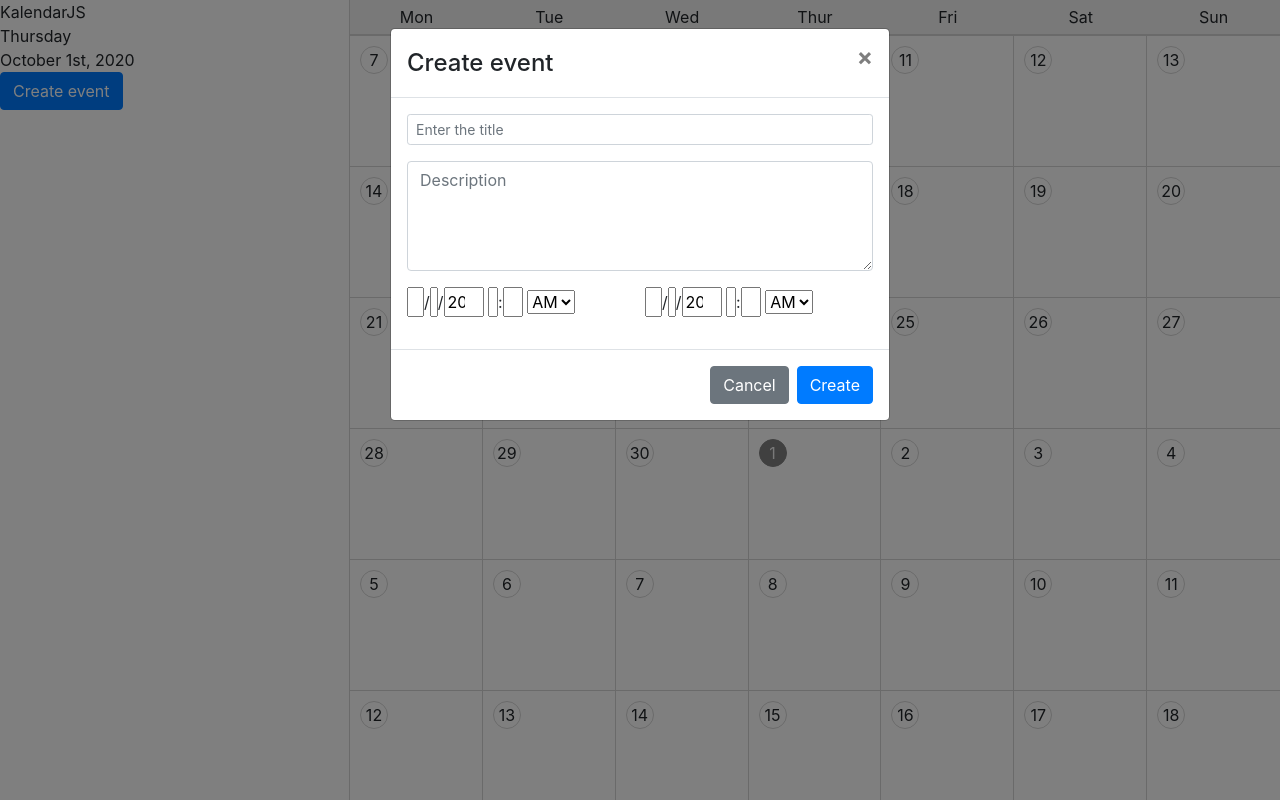
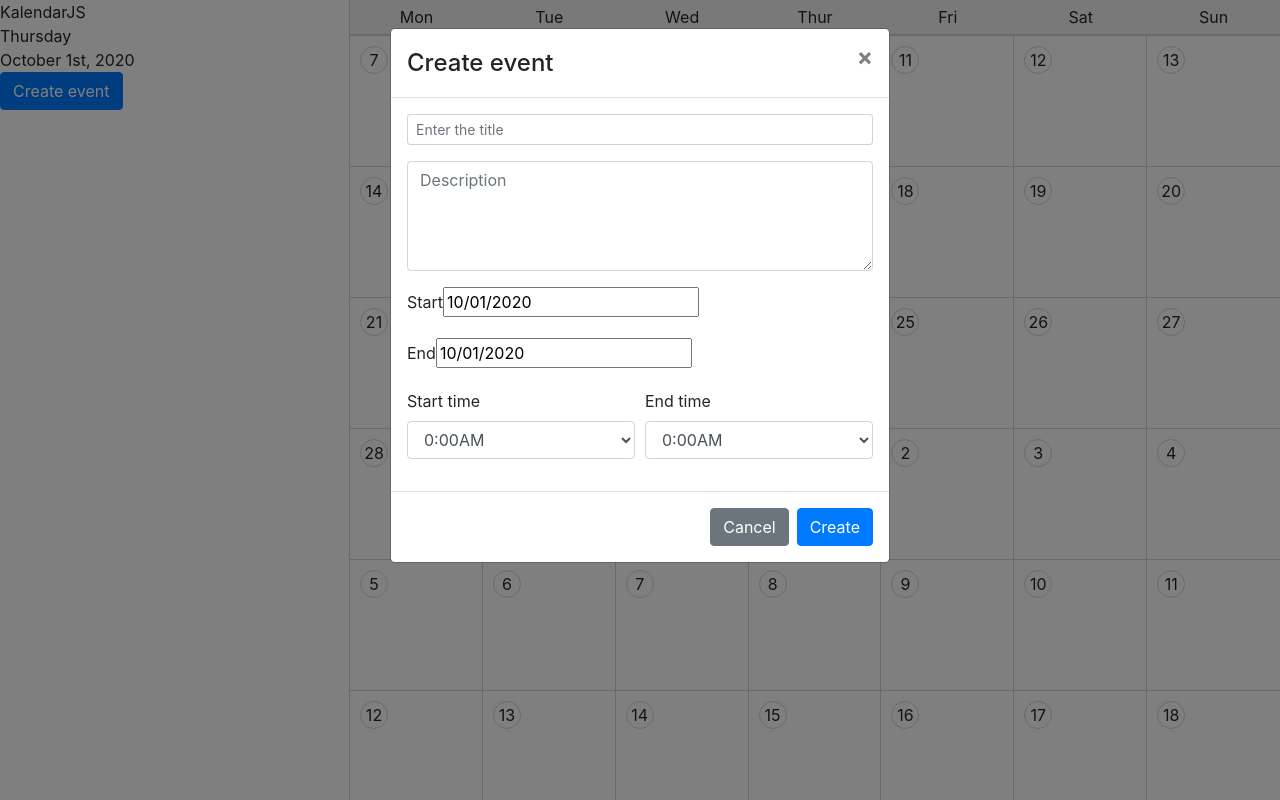
Before and after one commit to iamthanh/kalendarjs, a React (Create React App) app: page / in a window 1280 px wide. Both pictures are taken after a click on the button "Create event". Built offline with nearby package versions, Linux system fonts and the light colour scheme.

Commit message:
added separate date and time selector

```diff
--- a/package.json
+++ b/package.json
@@ -19,7 +19,7 @@
     "node-sass": "^4.14.1",
     "react": "^16.13.1",
     "react-bootstrap": "^1.0.1",
-    "react-datetime-picker": "^3.0.4",
+    "react-datepicker": "^3.2.2",
     "react-dom": "^16.13.1",
     "react-moment": "^1.0.0",
     "react-redux": "^7.2.1",
--- a/src/components/sidePanel/createEvent/createEventModal.tsx
+++ b/src/components/sidePanel/createEvent/createEventModal.tsx
@@ -3,7 +3,10 @@ import Modal from 'react-bootstrap/Modal';
 import Button from 'react-bootstrap/Button';
 import Form from 'react-bootstrap/Form';
 import Col from 'react-bootstrap/Col';
-import DateTimePicker from 'react-datetime-picker';
+import DatePicker from "react-datepicker";
+
+import "react-datepicker/dist/react-datepicker.css";
+import { time } from 'console';
 
 type createEventModal = {
   show: boolean,
@@ -12,8 +15,11 @@ type createEventModal = {
 
 function CreateEventModal(props: createEventModal) {
 
-  const [startDateTime, setStartDateTime] = useState<Date>(new Date());
-  const [endDateTime, setEndDateTime] = useState<Date>(new Date());
+  const [startDate, setStartDate] = useState<Date>(new Date());
+  const [endDate, setEndDate] = useState<Date>(new Date());
+
+  const [startTime, setStartTime] = useState<any>(null);
+  const [endTime, setEndTime] = useState<any>(null);
 
   const [allDay, setAllDay] = useState<boolean>(false);
 
@@ -22,16 +28,20 @@ function CreateEventModal(props: createEventModal) {
   }
 
   useEffect(() => {
-    console.log(startDateTime);
-  }, [startDateTime]);
+    console.log(startDate);
+  }, [startDate]);
 
-  /**
-   * title: String,
-    description: String,
-    startTime: String,
-    endTime: String,
-    allDay: Boolean,
-   */
+  let timeOptions: Array<JSX.Element>= [];
+  for(let hour = 0; hour < 24; hour++) {
+    for (let min = 0; min < 60; min+=15) {
+      let suffix = hour >= 12 ? 'PM': 'AM';
+      let _hour = hour >= 13 ? hour-12: hour;
+      let _min = min === 0 ? '00': min;
+      timeOptions.push(
+        <option value={hour+':'+_min}>{_hour+':'+_min+suffix}</option>
+      )
+    }
+  }
 
   return (
     <React.Fragment>
@@ -57,25 +67,29 @@ function CreateEventModal(props: createEventModal) {
 
             <Form.Row>
               <Form.Group as={Col} controlId="__startDateTime">
-                <DateTimePicker
-                  onChange={setStartDateTime}
-                  value={startDateTime}
-                  disableClock={true}
-                  minDate={new Date()}
-                  clearIcon={null}
-                  calendarIcon={null}
-                />
+                <Form.Label>Start</Form.Label>
+                <DatePicker selected={startDate} onChange={date => setStartDate(date)} />
               </Form.Group>
 
               <Form.Group as={Col} controlId="__endDateTime">
-                <DateTimePicker
-                  onChange={setEndDateTime}
-                  value={endDateTime}
-                  disableClock={true}
-                  clearIcon={null}
-                  calendarIcon={null}
-                  minDate={new Date()}
-                />
+                <Form.Label>End</Form.Label>
+                <DatePicker selected={endDate} onChange={date => setEndDate(date)} />
+              </Form.Group>
+            </Form.Row>
+
+            <Form.Row>
+              <Form.Group as={Col} controlId="__startDateTime">
+                <Form.Label>Start time</Form.Label>
+                <Form.Control as="select">
+                  {timeOptions}
+                </Form.Control>
+              </Form.Group>
+
+              <Form.Group as={Col} controlId="__endDateTime">
+                <Form.Label>End time</Form.Label>
+                <Form.Control as="select">
+                  {timeOptions}
+                </Form.Control>
               </Form.Group>
             </Form.Row>
           </Form>
```
Also changed, not shown: src/components/sidePanel/sidePanel.tsx (line endings or trailing spaces), 1 other file (tests, documents, lock files or other folders).
